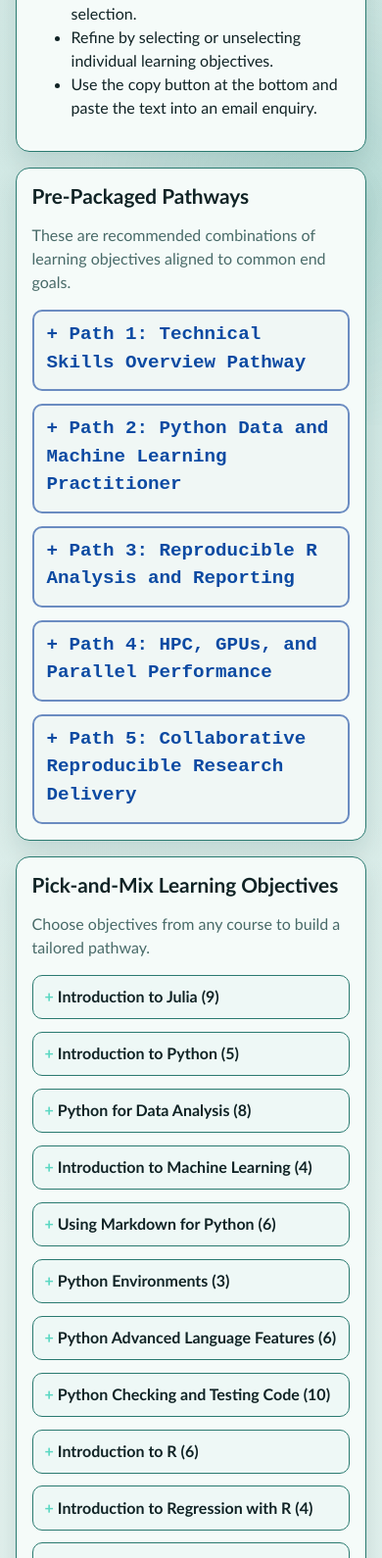
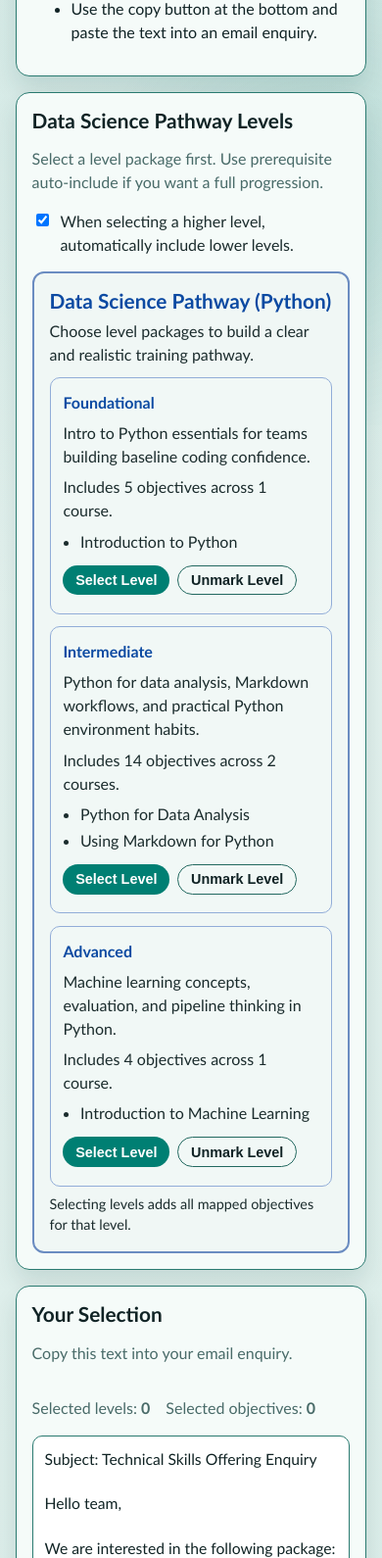
Before and after one commit to coding-for-reproducible-research/technical_skills_offering, a website: page index.html in a window 390 px wide. Shown: the part 410-2000 px from the top of the page at 98% size. Drawn offline with Linux system fonts and the light colour scheme.

Commit message:
Update website

```diff
--- a/index.html
+++ b/index.html
@@ -6,7 +6,7 @@
     <title>Technical Skills Offering</title>
     <meta
       name="description"
-      content="Pick-and-mix learning objectives with pre-packaged pathways for external technical skills planning."
+      content="Technical skills pathway planning with simple level-based selection."
     />
     <link rel="stylesheet" href="styles.css" />
   </head>
@@ -16,12 +16,10 @@
     <header class="hero" id="top">
       <div class="brand-bar">
         <img class="exeter-logo" src="assets/exeter_logo.png" alt="University of Exeter logo" />
-        <p class="brand-name">Coding for Reproducible Research</p>
       </div>
       <h1>Technical Skills Offering</h1>
       <p class="hero-copy">
-        Build a custom package by selecting learning objectives directly, or start from pre-packaged pathways and
-        adapt them.
+        Build your enquiry by selecting pathway levels that match your team's current capability and goals.
       </p>
     </header>
 
@@ -29,39 +27,32 @@
       <section class="panel">
         <h2>How to Use This Page</h2>
         <ul>
-          <li>Open a pathway and add it to your selection.</li>
-          <li>Refine by selecting or unselecting individual learning objectives.</li>
+          <li>Choose one or more level packages from the Data Science pathway grid.</li>
+          <li>Optionally auto-include prerequisites when selecting higher levels.</li>
           <li>Use the copy button at the bottom and paste the text into an email enquiry.</li>
         </ul>
       </section>
 
       <section class="panel" id="pathwaysSection">
         <div class="section-head">
-          <h2>Pre-Packaged Pathways</h2>
-          <p>These are recommended combinations of learning objectives aligned to common end goals.</p>
+          <h2>Data Science Pathway Levels</h2>
+          <p>Select a level package first. Use prerequisite auto-include if you want a full progression.</p>
         </div>
+        <label class="prereq-toggle">
+          <input id="autoIncludePrereqs" type="checkbox" checked />
+          <span>When selecting a higher level, automatically include lower levels.</span>
+        </label>
         <div id="pathwayCards" class="pathway-grid"></div>
-      </section>
-
-      <section class="panel" id="pickMixSection">
-        <div class="section-head">
-          <h2>Pick-and-Mix Learning Objectives</h2>
-          <p>Choose objectives from any course to build a tailored pathway.</p>
-        </div>
-        <div id="objectiveCourses" class="course-accordion"></div>
       </section>
 
       <section class="panel" id="selectionSection">
         <div class="section-head">
           <h2>Your Selection</h2>
-          <p>
-            Copy this text into an email to
-            <a href="mailto:codingforreproducibleresearch@exeter.ac.uk">codingforreproducibleresearch@exeter.ac.uk</a>.
-          </p>
+          <p>Copy this text into your email enquiry.</p>
         </div>
 
         <div class="selection-meta">
-          <p>Selected pathways: <strong id="selectedPathwayCount">0</strong></p>
+          <p>Selected levels: <strong id="selectedPathwayCount">0</strong></p>
           <p>Selected objectives: <strong id="selectedObjectiveCount">0</strong></p>
         </div>
 
--- a/main.js
+++ b/main.js
@@ -1,11 +1,11 @@
 const pathwayCards = document.getElementById('pathwayCards');
-const objectiveCourses = document.getElementById('objectiveCourses');
 const selectionText = document.getElementById('selectionText');
 const selectedPathwayCount = document.getElementById('selectedPathwayCount');
 const selectedObjectiveCount = document.getElementById('selectedObjectiveCount');
 const copySelectionBtn = document.getElementById('copySelectionBtn');
 const clearSelectionBtn = document.getElementById('clearSelectionBtn');
 const copyStatus = document.getElementById('copyStatus');
+const autoIncludePrereqs = document.getElementById('autoIncludePrereqs');
 
 const selectedObjectiveKeys = new Set();
 const selectedPathwayIds = new Set();
@@ -84,74 +84,29 @@ function resolveSectionGroup(courses, aliases) {
   return null;
 }
 
-function buildPathways(courses) {
-  const definitions = [
+function buildDataSciencePathway(courses) {
+  const levelDefinitions = [
     {
-      id: 'path-1',
-      title: 'Path 1: Technical Skills Overview Pathway',
-      bestFor:
-        'Teams or organisations that want a broad, high-level overview across core technical skills before selecting deeper specialist modules.',
-      sectionGroups: [
-        ['Computational Thinking'],
-        ['Introduction to Python'],
-        ['Introduction to R'],
-        ['Introduction to Version Control'],
-        ['Introduction to UNIX', 'Introduction to Unix'],
-        ['Software Development Best Practice'],
-      ],
+      id: 'foundational',
+      title: 'Foundational',
+      focus: 'Intro to Python essentials for teams building baseline coding confidence.',
+      sectionGroups: [['Introduction to Python']],
     },
     {
-      id: 'path-2',
-      title: 'Path 2: Python Data and Machine Learning Practitioner',
-      bestFor: 'Teams needing a practical end-to-end Python pathway from coding basics to model pipelines.',
-      sectionGroups: [
-        ['Introduction to Python'],
-        ['Python for Data Analysis'],
-        ['Introduction to Machine Learning'],
-        ['Using Markdown for Python'],
-        ['Introduction to Version Control'],
-      ],
+      id: 'intermediate',
+      title: 'Intermediate',
+      focus: 'Python for data analysis, Markdown workflows, and practical Python environment habits.',
+      sectionGroups: [['Python for Data Analysis'], ['Using Markdown for Python']],
     },
     {
-      id: 'path-3',
-      title: 'Path 3: Reproducible R Analysis and Reporting',
-      bestFor: 'Research groups working in R who want stronger data, modelling, and reporting workflows.',
-      sectionGroups: [
-        ['Introduction to R'],
-        ['Working with Data in R', 'Working With Data in R'],
-        ['Introduction to Regression with R'],
-        ['Regression Analysis in R Adapting to Varied Data Types', 'Regression Analysis in R: Adapting to Varied Data Types'],
-        ['Mixed Effects Regression with R'],
-        ['Introduction to Markdown in R'],
-      ],
-    },
-    {
-      id: 'path-4',
-      title: 'Path 4: HPC, GPUs, and Parallel Performance',
-      bestFor: 'Researchers scaling workloads on clusters and improving compute performance.',
-      sectionGroups: [
-        ['Introduction to UNIX', 'Introduction to Unix'],
-        ['Introduction to HPC'],
-        ['Parallel Computing'],
-        ['Introduction to GPUs'],
-        ['Improve Your R Code'],
-      ],
-    },
-    {
-      id: 'path-5',
-      title: 'Path 5: Collaborative Reproducible Research Delivery',
-      bestFor: 'Teams that need stronger shared practices for maintainable, auditable research outputs.',
-      sectionGroups: [
-        ['Introduction to UNIX', 'Introduction to Unix'],
-        ['Introduction to Version Control'],
-        ['Intermediate Version Control'],
-        ['Software Development Best Practice'],
-        ['Using Markdown for Python', 'Introduction to Markdown in R'],
-      ],
+      id: 'advanced',
+      title: 'Advanced',
+      focus: 'Machine learning concepts, evaluation, and pipeline thinking in Python.',
+      sectionGroups: [['Introduction to Machine Learning']],
     },
   ];
 
-  return definitions.map((definition) => {
+  const levels = levelDefinitions.map((definition) => {
     const includedSections = [];
     const seenCourses = new Set();
 
@@ -173,105 +128,85 @@ function buildPathways(courses) {
     return {
       id: definition.id,
       title: definition.title,
-      bestFor: definition.bestFor,
+      focus: definition.focus,
       includedSections,
       objectiveKeys,
     };
   });
+
+  return {
+    id: 'data-science-python',
+    title: 'Data Science Pathway (Python)',
+    summary: 'Choose level packages to build a clear and realistic training pathway.',
+    levels,
+  };
 }
 
-function createObjectiveCheckbox(item, compact = false) {
-  const wrapper = document.createElement('label');
-  wrapper.className = compact ? 'objective-item objective-item-compact' : 'objective-item';
-
-  const input = document.createElement('input');
-  input.type = 'checkbox';
-  input.dataset.objectiveKey = item.key;
-  input.checked = selectedObjectiveKeys.has(item.key);
-
-  input.addEventListener('change', () => {
-    if (input.checked) {
-      selectedObjectiveKeys.add(item.key);
-    } else {
-      selectedObjectiveKeys.delete(item.key);
-    }
-    syncCheckboxes();
-    renderSelectionText();
-  });
-
-  const text = document.createElement('span');
-  text.textContent = compact ? `${item.course}: ${item.objective}` : item.objective;
-
-  wrapper.appendChild(input);
-  wrapper.appendChild(text);
-  return wrapper;
-}
-
-function syncCheckboxes() {
-  document.querySelectorAll('input[data-objective-key]').forEach((input) => {
-    const key = input.dataset.objectiveKey;
-    input.checked = selectedObjectiveKeys.has(key);
-  });
-}
-
-function renderPathways(pathways) {
+function renderPathwayMatrix(pathway) {
   if (!pathwayCards) return;
   pathwayCards.innerHTML = '';
 
-  pathways.forEach((pathway) => {
-    pathwayMap.set(pathway.id, pathway);
+  const wrap = document.createElement('section');
+  wrap.className = 'pathway-matrix';
 
-    const details = document.createElement('details');
-    details.className = 'path-card';
+  const heading = document.createElement('h3');
+  heading.className = 'matrix-title';
+  heading.textContent = pathway.title;
+  wrap.appendChild(heading);
 
-    const summary = document.createElement('summary');
-    summary.textContent = pathway.title;
-    details.appendChild(summary);
+  const summary = document.createElement('p');
+  summary.className = 'matrix-summary';
+  summary.textContent = pathway.summary;
+  wrap.appendChild(summary);
 
-    const bestFor = document.createElement('p');
-    bestFor.className = 'path-bestfor';
-    bestFor.textContent = `Best for: ${pathway.bestFor}`;
-    details.appendChild(bestFor);
+  const grid = document.createElement('div');
+  grid.className = 'level-grid';
 
-    const includeTitle = document.createElement('p');
-    includeTitle.className = 'path-include-title';
-    includeTitle.textContent = 'Includes:';
-    details.appendChild(includeTitle);
+  const includePrereqs = (levelIndex) => {
+    const shouldChain = autoIncludePrereqs?.checked !== false;
+    if (!shouldChain) return [levelIndex];
+    return Array.from({ length: levelIndex + 1 }, (_, idx) => idx);
+  };
 
-    const list = document.createElement('div');
-    list.className = 'path-objectives';
-    if (!pathway.includedSections.length) {
-      const empty = document.createElement('p');
-      empty.className = 'path-section-source';
-      empty.textContent = 'No matching objective sections were found for this pathway name mapping.';
-      list.appendChild(empty);
+  pathway.levels.forEach((level, index) => {
+    const packageId = `${pathway.id}:${level.id}`;
+    pathwayMap.set(packageId, { id: packageId, title: `${pathway.title} - ${level.title}` });
+
+    const card = document.createElement('article');
+    card.className = 'level-card';
+
+    const levelTitle = document.createElement('h4');
+    levelTitle.className = 'level-title';
+    levelTitle.textContent = level.title;
+    card.appendChild(levelTitle);
+
+    const focus = document.createElement('p');
+    focus.className = 'level-focus';
+    focus.textContent = level.focus;
+    card.appendChild(focus);
+
+    const includes = document.createElement('p');
+    includes.className = 'level-includes';
+    const objectiveCount = level.objectiveKeys.length;
+    includes.textContent = `Includes ${objectiveCount} objective${objectiveCount === 1 ? '' : 's'} across ${
+      level.includedSections.length
+    } course${level.includedSections.length === 1 ? '' : 's'}.`;
+    card.appendChild(includes);
+
+    const sectionList = document.createElement('ul');
+    sectionList.className = 'level-course-list';
+    if (!level.includedSections.length) {
+      const empty = document.createElement('li');
+      empty.textContent = 'No mapped course found yet for this level.';
+      sectionList.appendChild(empty);
+    } else {
+      level.includedSections.forEach((section) => {
+        const sectionItem = document.createElement('li');
+        sectionItem.textContent = section.course;
+        sectionList.appendChild(sectionItem);
+      });
     }
-
-    pathway.includedSections.forEach((section) => {
-      const sectionWrap = document.createElement('div');
-      sectionWrap.className = 'path-section';
-
-      const sectionTitle = document.createElement('p');
-      sectionTitle.className = 'path-section-title';
-      sectionTitle.textContent = `${section.course} (${section.objectives.length} objectives)`;
-      sectionWrap.appendChild(sectionTitle);
-
-      const source = document.createElement('p');
-      source.className = 'path-section-source';
-      source.textContent = `Source alignment: ${section.sourceAlignment || section.course}`;
-      sectionWrap.appendChild(source);
-
-      const objectiveList = document.createElement('ul');
-      objectiveList.className = 'path-section-list';
-      section.objectives.forEach((objective) => {
-        const objectiveItem = document.createElement('li');
-        objectiveItem.textContent = objective;
-        objectiveList.appendChild(objectiveItem);
-      });
-      sectionWrap.appendChild(objectiveList);
-      list.appendChild(sectionWrap);
-    });
-    details.appendChild(list);
+    card.appendChild(sectionList);
 
     const actions = document.createElement('div');
     actions.className = 'path-actions';
@@ -279,64 +214,42 @@ function renderPathways(pathways) {
     const addBtn = document.createElement('button');
     addBtn.type = 'button';
     addBtn.className = 'btn small-btn';
-    addBtn.textContent = 'Select Full Pathway';
+    addBtn.textContent = 'Select Level';
     addBtn.addEventListener('click', () => {
-      pathway.objectiveKeys.forEach((key) => selectedObjectiveKeys.add(key));
-      selectedPathwayIds.add(pathway.id);
-      syncCheckboxes();
+      const indices = includePrereqs(index);
+      indices.forEach((idx) => {
+        const levelToAdd = pathway.levels[idx];
+        const levelPackageId = `${pathway.id}:${levelToAdd.id}`;
+        levelToAdd.objectiveKeys.forEach((key) => selectedObjectiveKeys.add(key));
+        selectedPathwayIds.add(levelPackageId);
+      });
       renderSelectionText();
     });
 
     const removeBtn = document.createElement('button');
     removeBtn.type = 'button';
     removeBtn.className = 'btn btn-secondary small-btn';
-    removeBtn.textContent = 'Unmark Pathway';
+    removeBtn.textContent = 'Unmark Level';
     removeBtn.addEventListener('click', () => {
-      selectedPathwayIds.delete(pathway.id);
+      selectedPathwayIds.delete(packageId);
       renderSelectionText();
     });
 
-    const hint = document.createElement('p');
-    hint.className = 'path-hint';
-    hint.textContent = 'Selecting a pathway bulk-selects all objectives from the sections listed above.';
-
     actions.appendChild(addBtn);
     actions.appendChild(removeBtn);
-    details.appendChild(actions);
-    details.appendChild(hint);
+    card.appendChild(actions);
 
-    pathwayCards.appendChild(details);
+    grid.appendChild(card);
   });
-}
 
-function renderObjectivesByCourse(courses) {
-  if (!objectiveCourses) return;
-  objectiveCourses.innerHTML = '';
+  wrap.appendChild(grid);
 
-  courses.forEach((course) => {
-      const details = document.createElement('details');
-      details.className = 'course-card';
+  const hint = document.createElement('p');
+  hint.className = 'path-hint';
+  hint.textContent = 'Selecting levels adds all mapped objectives for that level.';
+  wrap.appendChild(hint);
 
-      const summary = document.createElement('summary');
-      summary.textContent = `${course.course} (${course.objectives.length})`;
-      details.appendChild(summary);
-
-      const list = document.createElement('div');
-      list.className = 'course-objectives';
-
-      course.objectives.forEach((objective) => {
-        const item = {
-          course: course.course,
-          objective,
-          key: objectiveKey(course.course, objective),
-        };
-        objectiveMap.set(item.key, item);
-        list.appendChild(createObjectiveCheckbox(item));
-      });
-
-      details.appendChild(list);
-      objectiveCourses.appendChild(details);
-    });
+  pathwayCards.appendChild(wrap);
 }
 
 function buildEmailText() {
@@ -356,13 +269,13 @@ function buildEmailText() {
   const lines = [];
   lines.push('Subject: Technical Skills Offering Enquiry');
   lines.push('');
-  lines.push('Hello Coding for Reproducible Research team,');
+  lines.push('Hello team,');
   lines.push('');
   lines.push('We are interested in the following package:');
   lines.push('');
 
   if (selectedPathways.length) {
-    lines.push('Selected pre-packaged pathways:');
+    lines.push('Selected pathway levels:');
     lines.push(...selectedPathways);
     lines.push('');
   }
@@ -412,7 +325,6 @@ copySelectionBtn?.addEventListener('click', async () => {
 clearSelectionBtn?.addEventListener('click', () => {
   selectedObjectiveKeys.clear();
   selectedPathwayIds.clear();
-  syncCheckboxes();
   renderSelectionText();
   if (copyStatus) copyStatus.textContent = '';
 });
@@ -421,7 +333,7 @@ function fallbackCoursesFromJson(payload) {
   return (payload.courses || []).map((item) => ({
     course: item.course,
     objectives: item.objectives || [],
-    sourceAlignment: 'From extracted CfRR course objectives JSON',
+    sourceAlignment: 'From extracted course objectives JSON',
   }));
 }
 
@@ -443,14 +355,20 @@ async function loadCourseObjectives() {
 
 loadCourseObjectives()
   .then((courses) => {
-    renderObjectivesByCourse(courses);
-    renderPathways(buildPathways(courses));
+    courses.forEach((course) => {
+      course.objectives.forEach((objective) => {
+        const item = {
+          course: course.course,
+          objective,
+          key: objectiveKey(course.course, objective),
+        };
+        objectiveMap.set(item.key, item);
+      });
+    });
+    renderPathwayMatrix(buildDataSciencePathway(courses));
     renderSelectionText();
   })
   .catch(() => {
-    if (objectiveCourses) {
-      objectiveCourses.innerHTML = '<p>Learning objectives could not be loaded.</p>';
-    }
     if (pathwayCards) {
       pathwayCards.innerHTML = '<p>Pathways could not be loaded.</p>';
     }
--- a/styles.css
+++ b/styles.css
@@ -82,22 +82,14 @@ footer {
 .brand-bar {
   display: flex;
   align-items: center;
-  justify-content: space-between;
+  justify-content: flex-start;
   gap: 1rem;
-  margin-bottom: 0.85rem;
+  margin-bottom: 0.65rem;
 }
 
 .exeter-logo {
-  width: min(290px, 52vw);
+  width: min(250px, 46vw);
   height: auto;
-}
-
-.brand-name {
-  margin: 0;
-  color: color-mix(in oklab, var(--accent), white 15%);
-  font-size: clamp(1.1rem, 2.8vw, 1.6rem);
-  font-weight: 700;
-  text-align: right;
 }
 
 h1,
@@ -107,7 +99,7 @@ h3 {
 }
 
 h1 {
-  margin: 0.5rem 0 0.75rem;
+  margin: 0.35rem 0 0.55rem;
   font-size: clamp(2rem, 6vw, 3.5rem);
   font-weight: 700;
 }
@@ -133,145 +125,91 @@ main {
   background: color-mix(in oklab, var(--panel), white 8%);
   border: 1px solid var(--edge);
   border-radius: var(--radius);
-  padding: clamp(1rem, 2.2vw, 1.45rem);
+  padding: clamp(1rem, 2vw, 1.25rem);
   box-shadow: var(--shadow);
 }
 
-.pathway-grid,
-.course-accordion {
+.pathway-grid {
   display: grid;
   gap: 0.8rem;
 }
 
-.path-card {
+.prereq-toggle {
+  display: grid;
+  grid-template-columns: auto 1fr;
+  gap: 0.55rem;
+  align-items: start;
+  margin: 0.3rem 0 0.9rem;
+  color: var(--path-ink);
+}
+
+.prereq-toggle input {
+  margin-top: 0.25rem;
+}
+
+.pathway-matrix {
   border: 2px solid #6b8cc1;
-  border-radius: 10px;
+  border-radius: 12px;
   background: var(--path-bg);
   color: var(--path-ink);
-  padding: 0.55rem 0.8rem 0.8rem;
+  padding: 1rem;
 }
 
-.path-card summary {
-  cursor: pointer;
+.matrix-title {
+  margin: 0;
   color: var(--path-accent);
-  font-size: 1.45rem;
-  font-weight: 700;
-  font-family: "Courier New", Courier, monospace;
-  list-style: none;
+  font-size: 1.3rem;
 }
 
-.path-card summary::-webkit-details-marker {
-  display: none;
+.matrix-summary,
+.path-hint {
+  margin: 0.45rem 0 0.7rem;
+  color: var(--path-ink);
 }
 
-.path-card summary::before {
-  content: "+ ";
+.level-grid {
+  display: grid;
+  grid-template-columns: repeat(3, minmax(0, 1fr));
+  gap: 0.8rem;
+}
+
+.level-card {
+  border: 1px solid color-mix(in oklab, var(--path-accent), white 55%);
+  border-radius: 10px;
+  background: color-mix(in oklab, var(--path-bg), white 10%);
+  padding: 0.8rem;
+}
+
+.level-title {
+  margin: 0;
   color: var(--path-accent);
 }
 
-.path-card[open] summary::before {
-  content: "- ";
-}
-
-.path-bestfor,
-.path-include-title,
-.path-hint {
+.level-focus,
+.level-includes {
+  margin: 0.45rem 0;
   color: var(--path-ink);
 }
 
-.path-objectives {
-  display: grid;
-  gap: 0.75rem;
-  margin: 0 0 0.7rem;
-}
-
-.path-section {
-  border: 1px solid color-mix(in oklab, var(--path-accent), white 55%);
-  border-radius: 8px;
-  padding: 0.55rem 0.65rem;
-  background: color-mix(in oklab, var(--path-bg), white 10%);
-}
-
-.path-section-title {
-  margin: 0 0 0.2rem;
-  color: var(--path-ink);
-  font-weight: 700;
-}
-
-.path-section-source {
-  margin: 0 0 0.35rem;
-  color: color-mix(in oklab, var(--path-ink), white 12%);
-  font-size: 0.92rem;
-}
-
-.path-section-list {
-  margin: 0;
+.level-course-list {
+  margin: 0 0 0.75rem;
   padding-left: 1.1rem;
 }
 
-.path-section-list li {
-  margin-bottom: 0.25rem;
-  color: var(--path-ink);
+.level-course-list li {
+  margin-bottom: 0.2rem;
 }
 
 .path-actions {
   display: flex;
   flex-wrap: wrap;
-  margin-bottom: 0.7rem;
+  margin-bottom: 0.35rem;
   gap: 0.5rem;
 }
 
 .path-hint {
   margin: 0.45rem 0 0;
   font-size: 0.9rem;
-}
-
-.course-card {
-  border: 1px solid var(--edge);
-  border-radius: 10px;
-  background: #eef8f6;
-}
-
-.course-card summary {
-  cursor: pointer;
-  font-weight: 700;
-  padding: 0.6rem 0.75rem;
-  list-style: none;
-}
-
-.course-card summary::-webkit-details-marker {
-  display: none;
-}
-
-.course-card summary::before {
-  content: "+ ";
-  color: #5ad7c2;
-}
-
-.course-card[open] summary::before {
-  content: "- ";
-}
-
-.course-objectives {
-  padding: 0 0.8rem 0.8rem;
-  display: grid;
-  gap: 0.45rem;
-}
-
-.objective-item {
-  display: grid;
-  grid-template-columns: auto 1fr;
-  gap: 0.5rem;
-  align-items: start;
-  color: var(--ink);
-}
-
-.objective-item input {
-  margin-top: 0.25rem;
-}
-
-.objective-item-compact {
-  color: var(--path-ink);
 }
 
 .selection-meta {
@@ -353,11 +291,7 @@ footer a {
     align-items: flex-start;
   }
 
-  .brand-name {
-    text-align: left;
-  }
-
-  .path-card summary {
-    font-size: 1.2rem;
+  .level-grid {
+    grid-template-columns: 1fr;
   }
 }
```
